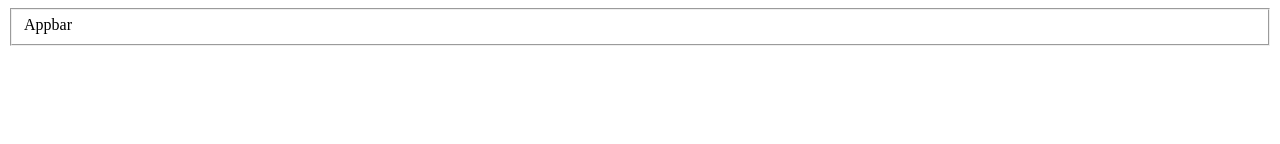
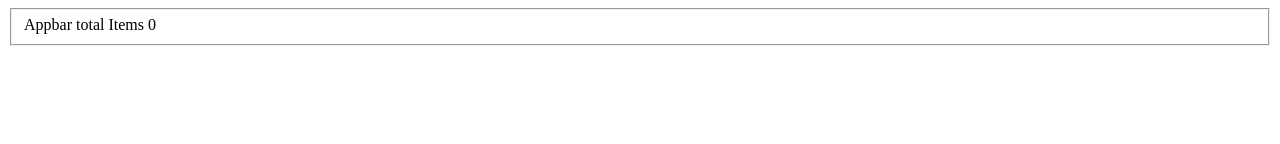
Before and after one commit to gavand-sagar/vite-project-feb-react-mui, a React (Vite) app: page / in a window 1280 px wide. Shown: the top 144 px of the page. Built offline with nearby package versions, Linux system fonts and the light colour scheme.

Commit message:
prop drill setup

```diff
--- a/src/ContextDemo/Appbar.tsx
+++ b/src/ContextDemo/Appbar.tsx
@@ -1,9 +1,11 @@
 import React from 'react'
 
-type Props = {}
+type Props = {
+    cartInfo: any[]
+}
 
-export default function Appbar({}: Props) {
-  return (
-    <fieldset>Appbar</fieldset>
-  )
+export default function Appbar({ cartInfo }: Props) {
+    return (
+        <fieldset>Appbar total Items {cartInfo.length}</fieldset>
+    )
 }
--- a/src/ContextDemo/Cart.tsx
+++ b/src/ContextDemo/Cart.tsx
@@ -1,8 +1,12 @@
 import React from 'react'
+import ProductItem from './ProductItem'
 
-type Props = {}
+type Props = {
+    setCartInfo: React.Dispatch<React.SetStateAction<any[]>>
+    cartInfo: any[]
+}
 
-export default function Cart({ }: Props) {
+export default function Cart({ setCartInfo, cartInfo }: Props) {
     const productList = [{
         title: 'mobile'
     }, {
@@ -16,9 +20,7 @@ export default function Cart({ }: Props) {
         }}>
             <h3>Cart</h3>
             {
-                productList.map(x => <fieldset style={{ margin: '5px' }}>
-                    {x.title} <button>Add</button>
-                </fieldset>)
+                productList.map(x => <ProductItem setCartInfo={setCartInfo} cartInfo={cartInfo} title={x.title} />)
             }
         </fieldset>
     )
--- a/src/ContextDemo/MainApp.tsx
+++ b/src/ContextDemo/MainApp.tsx
@@ -1,4 +1,4 @@
-import React from 'react'
+import React, { useState } from 'react'
 import Appbar from './Appbar'
 import ProductList from './ProductList'
 import Cart from './Cart'
@@ -6,11 +6,12 @@ import Cart from './Cart'
 type Props = {}
 
 export default function MainApp({ }: Props) {
+    const [cartInfo, setCartInfo] = useState<any[]>([])
     return (
         <div>
-            <Appbar />
-            <ProductList />
-            <Cart />
+            <Appbar cartInfo={cartInfo} />
+            <ProductList cartInfo={cartInfo} setCartInfo={setCartInfo} />
+            <Cart cartInfo={cartInfo} setCartInfo={setCartInfo}/>
         </div>
     )
 }
--- a/src/ContextDemo/ProductItem.tsx
+++ b/src/ContextDemo/ProductItem.tsx
@@ -1,9 +1,15 @@
 import React from 'react'
 
-type Props = {}
+type Props = {
+    title: string,
+    setCartInfo: React.Dispatch<React.SetStateAction<any[]>>
+    cartInfo: any[]
+}
 
-export default function ProductItem({}: Props) {
-  return (
-    <div>ProductItem</div>
-  )
+export default function ProductItem({ title, setCartInfo, cartInfo }: Props) {
+    return (
+        <fieldset style={{ margin: '5px' }}>
+            {title} <button onClick={() => setCartInfo([...cartInfo, title])}>Add</button>
+        </fieldset>
+    )
 }
--- a/src/ContextDemo/ProductList.tsx
+++ b/src/ContextDemo/ProductList.tsx
@@ -1,15 +1,19 @@
 import React, { useState } from 'react'
+import ProductItem from './ProductItem'
 
-type Props = {}
+type Props = {
+    setCartInfo: React.Dispatch<React.SetStateAction<any[]>>
+    cartInfo: any[]
+}
 
-export default function ProductList({ }: Props) {
+export default function ProductList({ setCartInfo, cartInfo }: Props) {
     const productList = [{
         title: 'mobile'
     }, {
         title: 'laptop'
     }]
 
-    const [cartInfo, setCartInfo] = useState<any[]>([])
+
     return (
         <fieldset style={{
             display: 'inline-block', width: '40%',
@@ -19,9 +23,7 @@ export default function ProductList({ }: Props) {
             <h3>Product List</h3>
             <span>In Cart: {cartInfo.length}</span>
             {
-                productList.map(x => <fieldset style={{ margin: '5px' }}>
-                    {x.title} <button onClick={() => setCartInfo([...cartInfo, x.title])}>Add</button>
-                </fieldset>)
+                productList.map(x => <ProductItem title={x.title} setCartInfo={setCartInfo} cartInfo={cartInfo} />)
             }
         </fieldset>
     )
```
